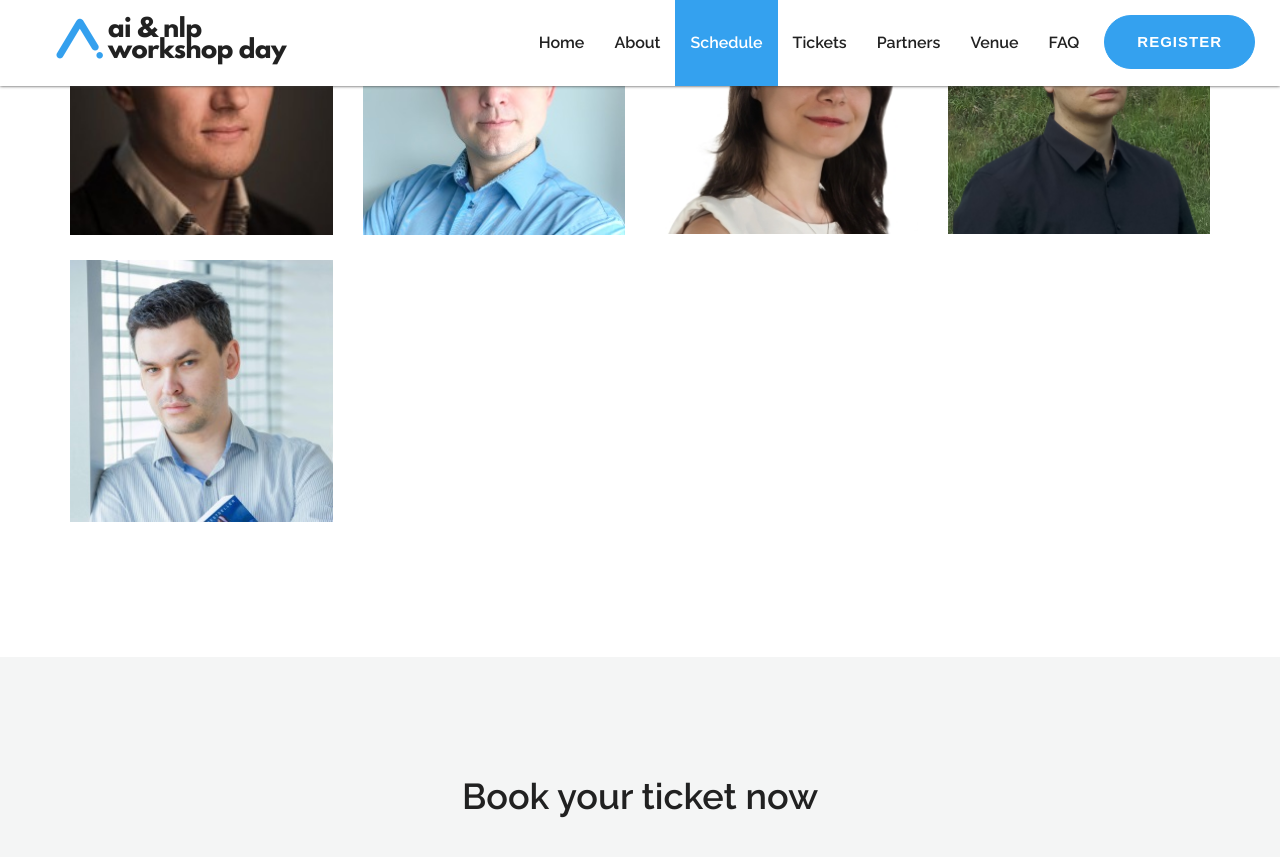
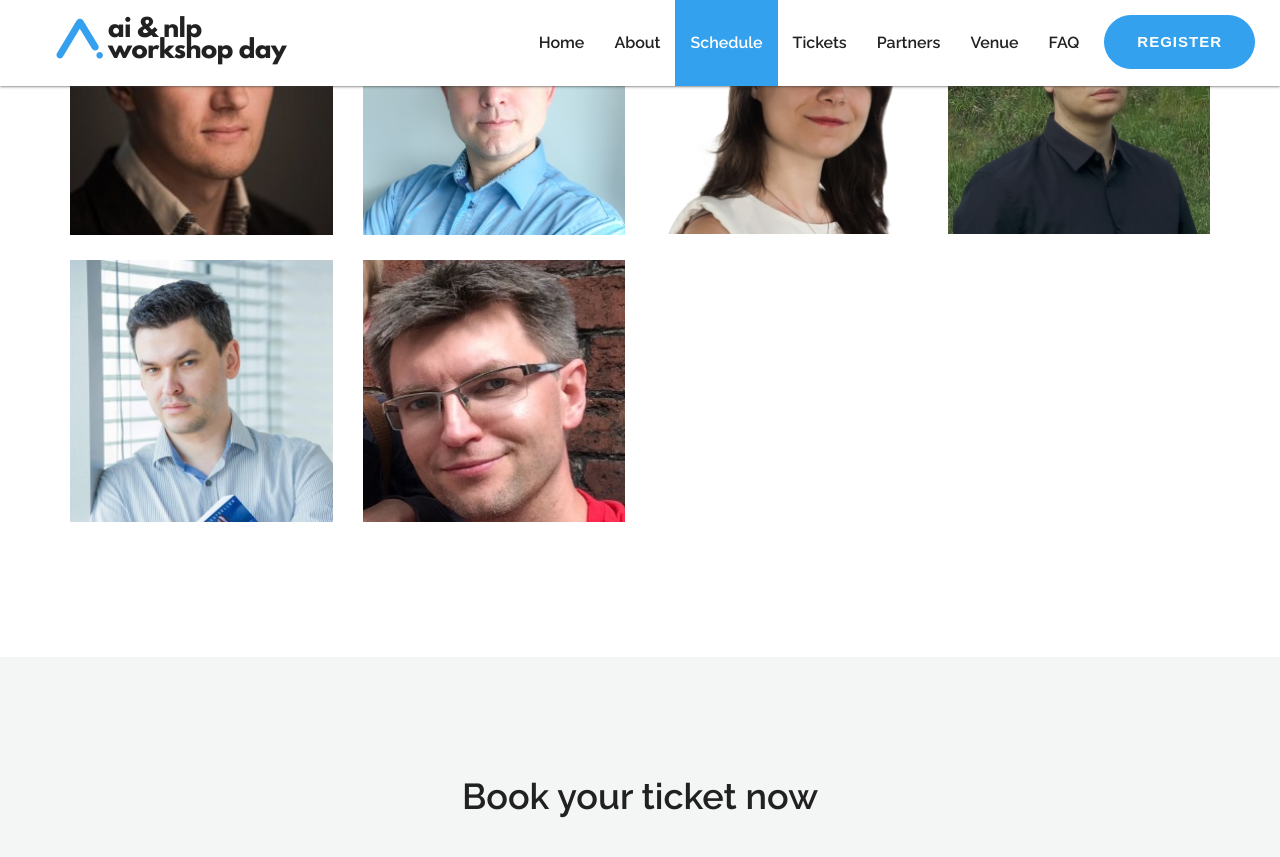
Before and after one commit to nlpday/nlpday-19, a Jekyll site: the page built from index.html, in a window 1280 px wide and 900 px high, scrolled down 5640 px. Shown: the top 857 px of the window. Built offline with Jekyll 4.4.1, drawn with Linux system fonts in a browser that asks for light colours; nearby versions of some CDN libraries; library files that are not in the unit come from our copies.

Commit message:
speakers - biecek

```diff
--- a/_includes/index/speakers.html
+++ b/_includes/index/speakers.html
@@ -110,6 +110,20 @@
                                                 <div class="speaker-info">
                                                     <h4>Grzegorz Leliwa</h4>
                                                     <p>Director of AI research and co-founder of Samurai Labs</p>
+                                                    <ul class="list-inline speaker-social">
+                                                    </ul>
+                                                </div>
+                                            </div>
+                                        </div>
+                                        <div class="col-md-6 col-sm-6" style="
+">
+                                            <div class="speaker-box">
+                                                <div class="img-block">
+                                                    <img src="assets/img/speaker/pbiecek.jpg" alt="" class="img-responsive">
+                                                </div>
+                                                <div class="speaker-info">
+                                                    <h4>Przemysław Biecek</h4>
+                                                    <p>Associate Professor at Warsaw University of Technology / Principal Data Scientist at Samsung SRPOL</p>
                                                     <ul class="list-inline speaker-social">
                                                     </ul>
                                                 </div>
```
